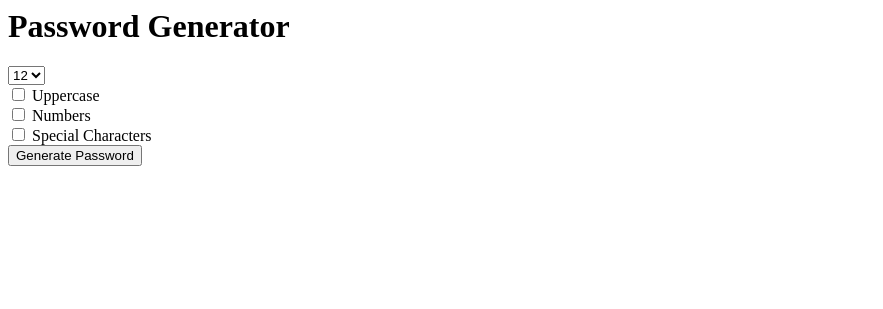
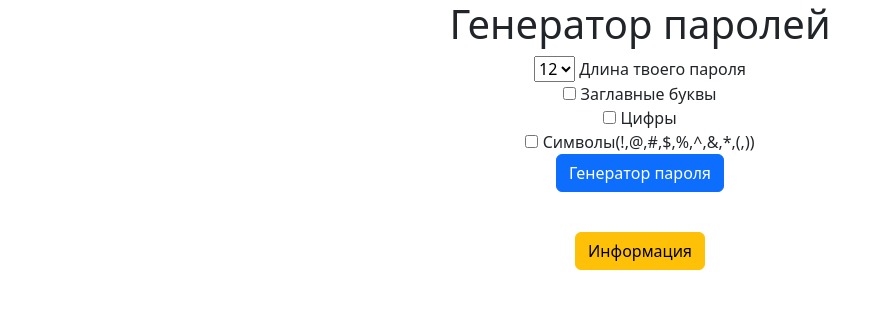
Before and after one commit to SaniKyn/Password-generator, a Django app: page / in a window 1280 px wide. Shown: the top 309 px of the page, without its empty margins (0-883 px from the left). Run offline with Django 3.2, Linux system fonts and the light colour scheme.

Commit message:
add_info_and_use_bootstrap

```diff
--- a/password_generator/generator/templates/generator/home.html
+++ b/password_generator/generator/templates/generator/home.html
@@ -1,5 +1,9 @@
-<h1> Password Generator </h1>
+<!-- CSS only -->
+<link href="https://cdn.jsdelivr.net/npm/bootstrap@5.2.2/dist/css/bootstrap.min.css" rel="stylesheet"
+      integrity="sha384-Zenh87qX5JnK2Jl0vWa8Ck2rdkQ2Bzep5IDxbcnCeuOxjzrPF/et3URy9Bv1WTRi" crossorigin="anonymous">
 
+<div class="container text-center">
+    <h1> Генератор паролей </h1>
 
     <form action="{% url 'password' %}">
         <select name="length">
@@ -12,14 +16,17 @@
             <option value="12" selected="selected">12</option>
             <option value="13">13</option>
             <option value="14">14</option>
-    </select>
+        </select> Длина твоего пароля
         <br>
-    <input type="checkbox" name="uppercase"> Uppercase
+        <input type="checkbox" name="uppercase"> Заглавные буквы
         <br>
-    <input type="checkbox" name="numbers"> Numbers
+        <input type="checkbox" name="numbers"> Цифры
         <br>
-    <input type="checkbox" name="special"> Special Characters
+        <input type="checkbox" name="special"> Символы(!,@,#,$,%,^,&,*,(,))
         <br>
 
-    <input type="submit" value="Generate Password">
+        <input type="submit" value="Генератор пароля" class="btn btn-primary">
     </form>
+    <br>
+    <a href="{% url 'info' %}" class="btn btn-warning">Информация</a>
+</div>
--- a/password_generator/generator/views.py
+++ b/password_generator/generator/views.py
@@ -1,13 +1,16 @@
 from django.shortcuts import render
-from django.http import HttpResponse
 import random
 
+
+# request -
 
 # Create your views here.
 
 def home(request):
     return render(request, 'generator/home.html')  # преход на главную страницу
 
+def info(request):
+    return render(request, 'generator/info.html')  # преход на страницу информации
 
 def password(request):
     charaters = list('abcdefghijklmnopqrstuvwxyz')  # буквы в нижнем регистре
--- a/password_generator/password_generator/urls.py
+++ b/password_generator/password_generator/urls.py
@@ -18,6 +18,7 @@
 from generator import views
 
 urlpatterns = [
-    path('', views.home),
-    path('generatorpassword', views.password, name='password'),
+    path('info/', views.info, name='info'),
+    path('', views.home, name='home'),
+    path('password/', views.password, name='password'),
 ]
```
Also changed, not shown: password_generator/generator/templates/generator/info.html (added, +12 -0 lines), password_generator/generator/templates/generator/password.html (+8 -2 lines). Lines whose indentation alone changed are shown as unchanged.
